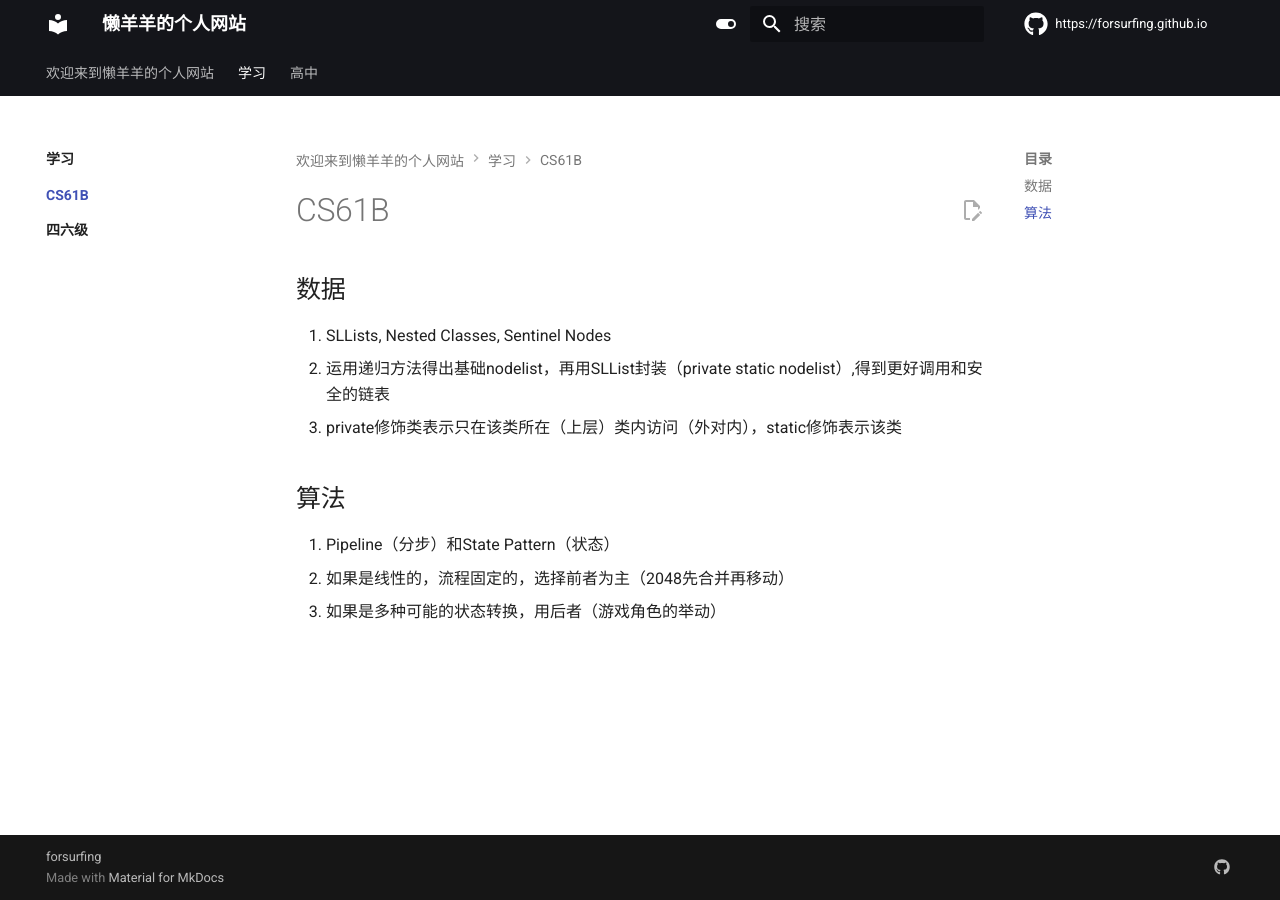
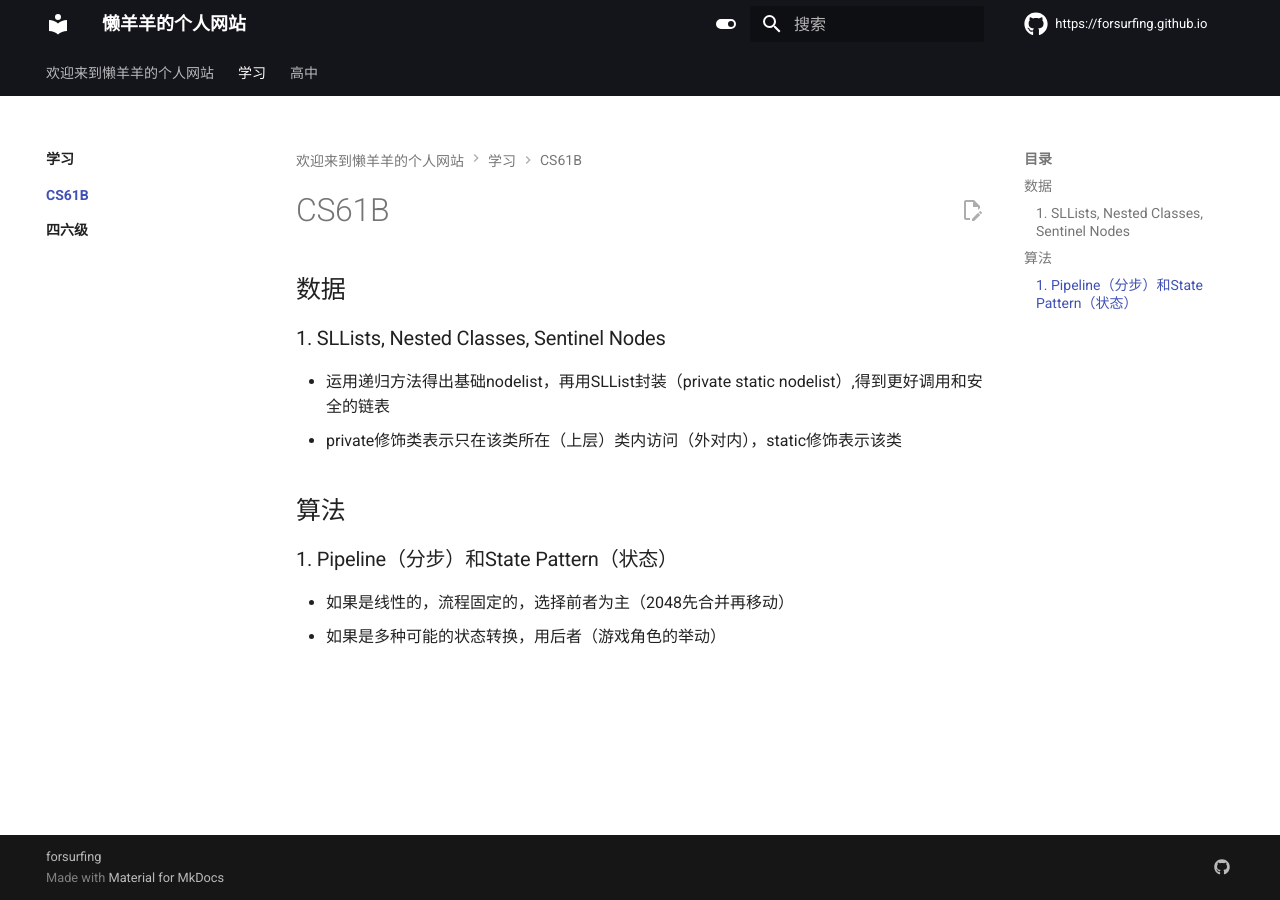
Before and after one commit to forsurfing/forsurfing.github.io, an MkDocs documentation site: the page built from docs/学习/CS61B/index.md, in a window 1280 px wide. Built offline with MkDocs 1.6.1 and Material for MkDocs 9.7.7, drawn with Linux system fonts in a browser that asks for light colours; nearby versions of some CDN libraries; library files that are not in the unit come from our copies; comment, search, counter and statistics services are not loaded.

Commit message:
Update index.md

```diff
--- a/docs/学习/CS61B/index.md
+++ b/docs/学习/CS61B/index.md
@@ -3,7 +3,7 @@
 
 ## 数据
 
-1. SLLists, Nested Classes, Sentinel Nodes
+### 1. SLLists, Nested Classes, Sentinel Nodes
   - 运用递归方法得出基础nodelist，再用SLList封装（private static nodelist）,得到更好调用和安全的链表
   - private修饰类表示只在该类所在（上层）类内访问（外对内），static修饰表示该类
 
@@ -11,6 +11,6 @@
 
 ## 算法
 
-1. Pipeline（分步）和State Pattern（状态）
+### 1. Pipeline（分步）和State Pattern（状态）
   - 如果是线性的，流程固定的，选择前者为主（2048先合并再移动）
   - 如果是多种可能的状态转换，用后者（游戏角色的举动）
```
